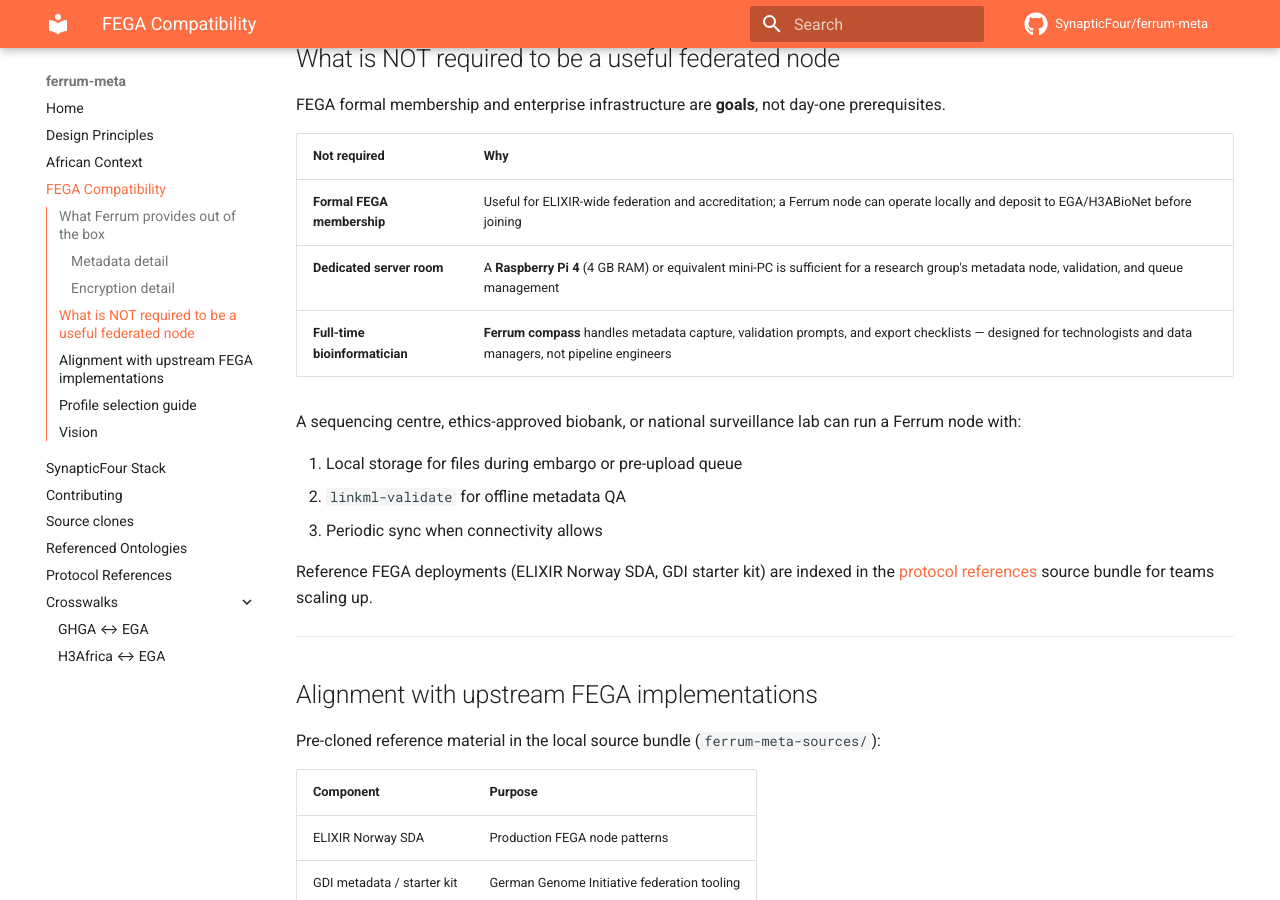
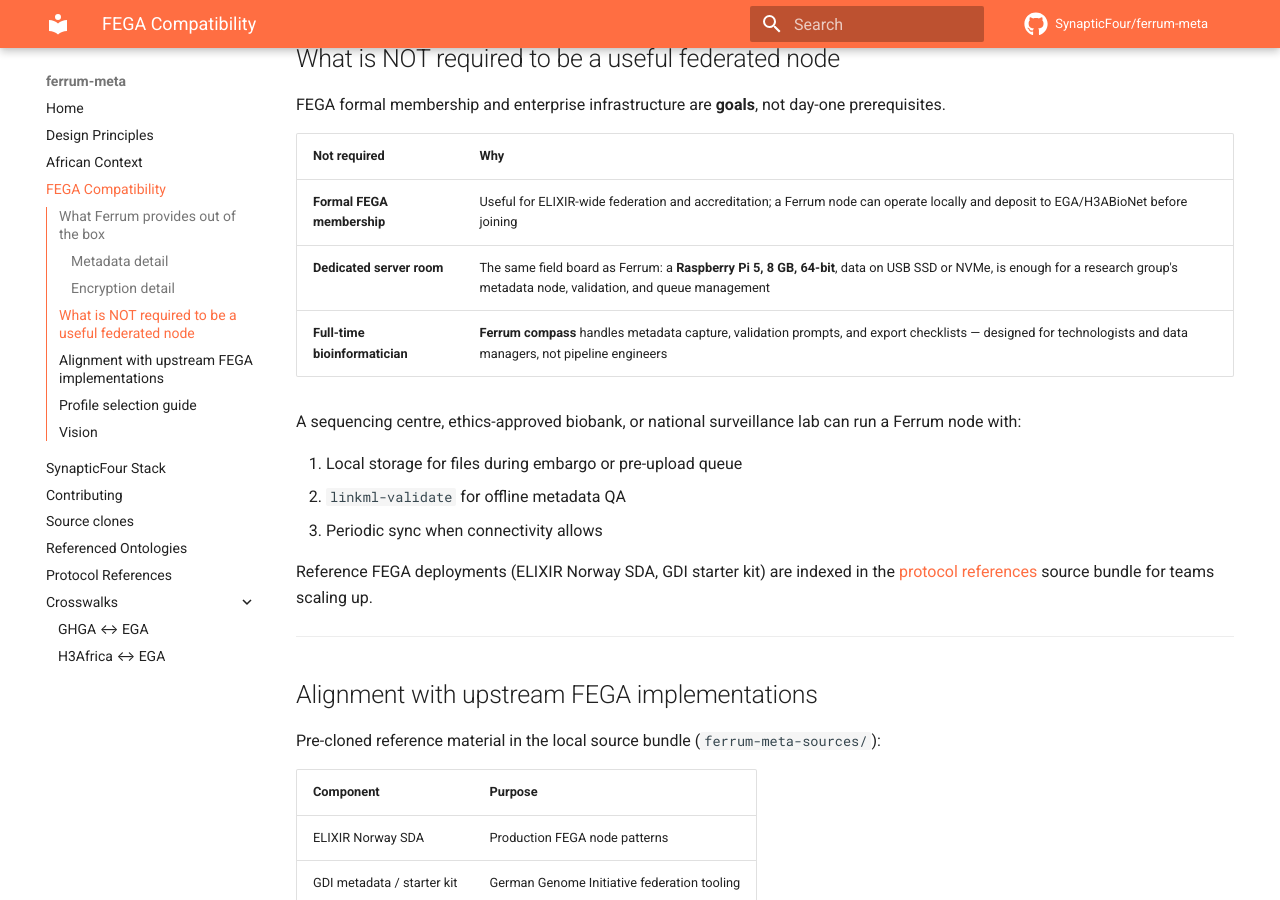
Before and after one commit to SynapticFour/ferrum-meta, an MkDocs documentation site: the page built from docs/fega-compatibility.md, in a window 1280 px wide and 900 px high, scrolled down 1089 px. Built offline with MkDocs 1.6.1 and Material for MkDocs 9.7.7, drawn with Linux system fonts in a browser that asks for light colours; comment, search, counter and statistics services are not loaded.

Commit message:
Point the FEGA metadata-node example at the Pi 5 8 GB field board.
Co-authored-by: Cursor <cursoragent@cursor.com>

```diff
--- a/docs/fega-compatibility.md
+++ b/docs/fega-compatibility.md
@@ -44,7 +44,7 @@ FEGA formal membership and enterprise infrastructure are **goals**, not day-one
 | Not required | Why |
 |--------------|-----|
 | **Formal FEGA membership** | Useful for ELIXIR-wide federation and accreditation; a Ferrum node can operate locally and deposit to EGA/H3ABioNet before joining |
-| **Dedicated server room** | A **Raspberry Pi 4** (4 GB RAM) or equivalent mini-PC is sufficient for a research group's metadata node, validation, and queue management |
+| **Dedicated server room** | The same field board as Ferrum: a **Raspberry Pi 5, 8 GB, 64-bit**, data on USB SSD or NVMe, is enough for a research group's metadata node, validation, and queue management |
 | **Full-time bioinformatician** | **Ferrum compass** handles metadata capture, validation prompts, and export checklists — designed for technologists and data managers, not pipeline engineers |
 
 A sequencing centre, ethics-approved biobank, or national surveillance lab can run a Ferrum
```
Also changed, not shown: CHANGELOG.md (+1 -0 lines).
